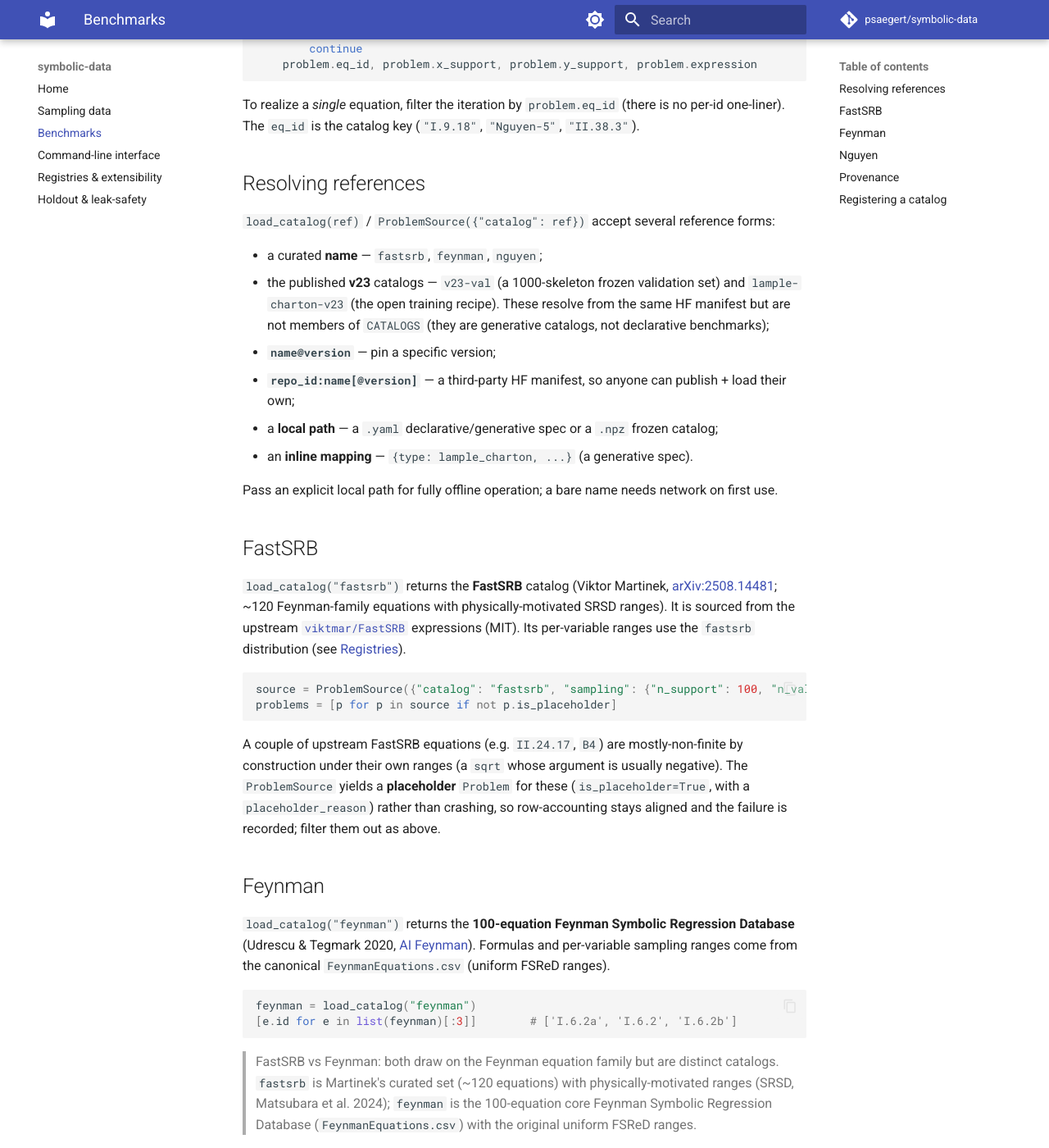
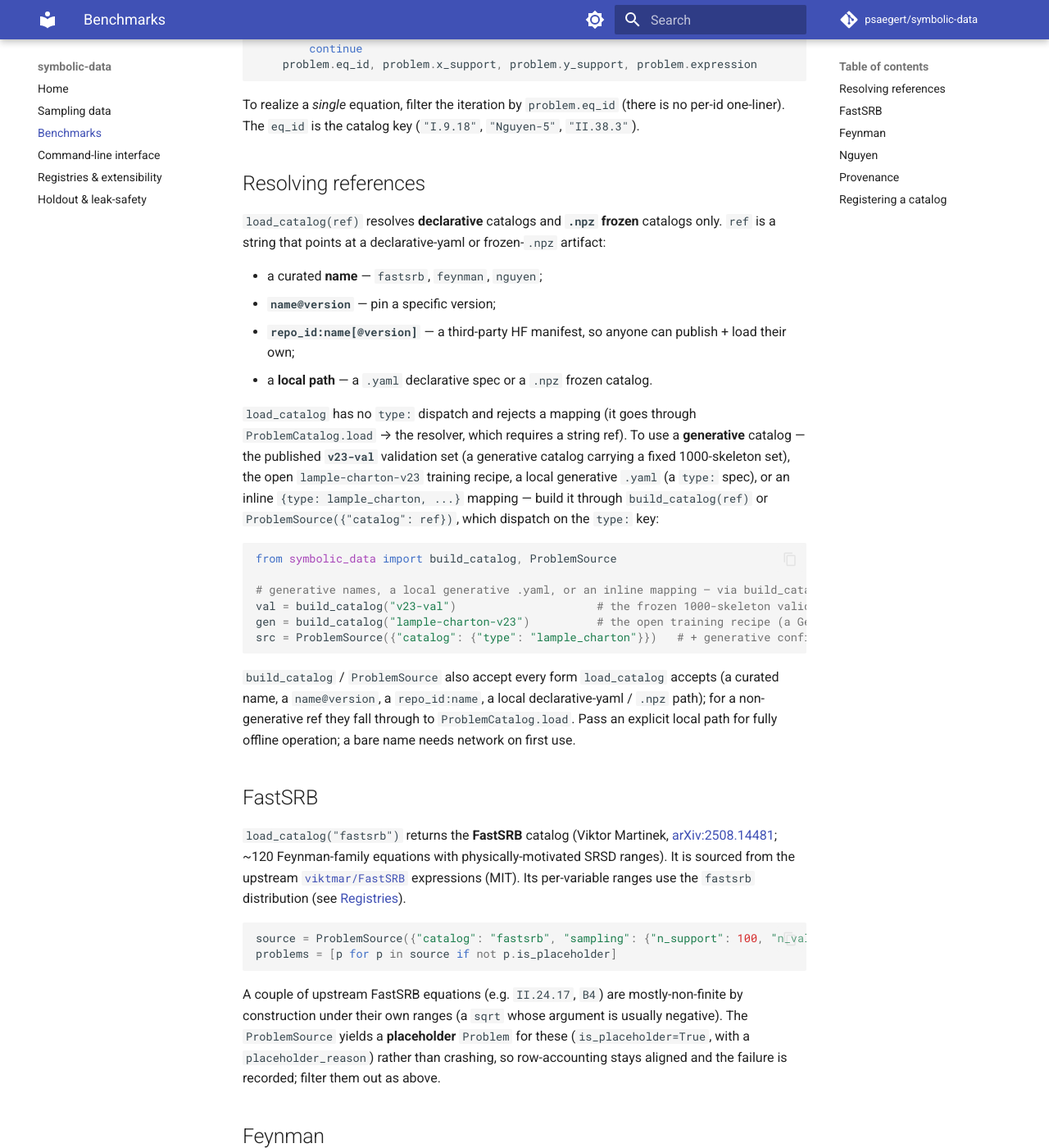
Before and after one commit to psaegert/symbolic-data, an MkDocs documentation site: the page built from docs/benchmarks.md, in a window 1280 px wide and 1400 px high, scrolled down 712 px. Shown: the whole window at 82% size. Built offline with MkDocs 1.6.1 and Material for MkDocs 9.7.7, drawn with Linux system fonts in a browser that asks for light colours; comment, search, counter and statistics services are not loaded.

Commit message:
docs: fix audit findings (load_catalog scope, banned-phrase reword, prior helpers, versions)
From the docs audit: CRITICAL — benchmarks.md scoped load_catalog to declarative/.npz refs only
(generative v23-val / lample-charton-v23 / inline forms go through build_catalog / ProblemSource;
load_catalog('v23-val') actually raises, now shown correctly). holdout.md: reworded the bare-prose
banned phrase. registries.md: documented build_prior_callable / get_distribution. README: status
version 0.8.0->0.10.0, named huggingface_hub in deps, dropped the phantom flash-ansr[train] extra.
All examples re-run.

Co-Authored-By: Claude Opus 4.8 <noreply@anthropic.com>

````diff
--- a/docs/benchmarks.md
+++ b/docs/benchmarks.md
@@ -37,18 +37,34 @@ one-liner). The `eq_id` is the catalog key (`"I.9.18"`, `"Nguyen-5"`, `"II.38.3"
 
 ## Resolving references
 
-`load_catalog(ref)` / `ProblemSource({"catalog": ref})` accept several reference forms:
+`load_catalog(ref)` resolves **declarative** catalogs and **`.npz` frozen** catalogs only. `ref`
+is a string that points at a declarative-yaml or frozen-`.npz` artifact:
 
 - a curated **name** — `fastsrb`, `feynman`, `nguyen`;
-- the published **v23** catalogs — `v23-val` (a 1000-skeleton frozen validation set) and
-  `lample-charton-v23` (the open training recipe). These resolve from the same HF manifest but are
-  not members of `CATALOGS` (they are generative catalogs, not declarative benchmarks);
 - **`name@version`** — pin a specific version;
 - **`repo_id:name[@version]`** — a third-party HF manifest, so anyone can publish + load their own;
-- a **local path** — a `.yaml` declarative/generative spec or a `.npz` frozen catalog;
-- an **inline mapping** — `{type: lample_charton, ...}` (a generative spec).
+- a **local path** — a `.yaml` declarative spec or a `.npz` frozen catalog.
 
-Pass an explicit local path for fully offline operation; a bare name needs network on first use.
+`load_catalog` has no `type:` dispatch and rejects a mapping (it goes through `ProblemCatalog.load`
+→ the resolver, which requires a string ref). To use a **generative** catalog — the published
+**`v23-val`** validation set (a generative catalog carrying a fixed 1000-skeleton set), the open
+`lample-charton-v23` training recipe, a local generative `.yaml` (a `type:` spec), or an inline
+`{type: lample_charton, ...}` mapping — build it through `build_catalog(ref)` or
+`ProblemSource({"catalog": ref})`, which dispatch on the `type:` key:
+
+```python
+from symbolic_data import build_catalog, ProblemSource
+
+# generative names, a local generative .yaml, or an inline mapping — via build_catalog / ProblemSource
+val = build_catalog("v23-val")                     # the frozen 1000-skeleton validation set (generative)
+gen = build_catalog("lample-charton-v23")          # the open training recipe (a GenerativeCatalog)
+src = ProblemSource({"catalog": {"type": "lample_charton"}})   # + generative config keys (inline mapping)
+```
+
+`build_catalog` / `ProblemSource` also accept every form `load_catalog` accepts (a curated name, a
+`name@version`, a `repo_id:name`, a local declarative-yaml / `.npz` path); for a non-generative ref
+they fall through to `ProblemCatalog.load`. Pass an explicit local path for fully offline operation;
+a bare name needs network on first use.
 
 ## FastSRB
 
````
Also changed, not shown: README.md (+11 -4 lines), docs/holdout.md (+4 -4 lines), docs/index.md (+1 -1 lines), docs/registries.md (+39 -0 lines).
